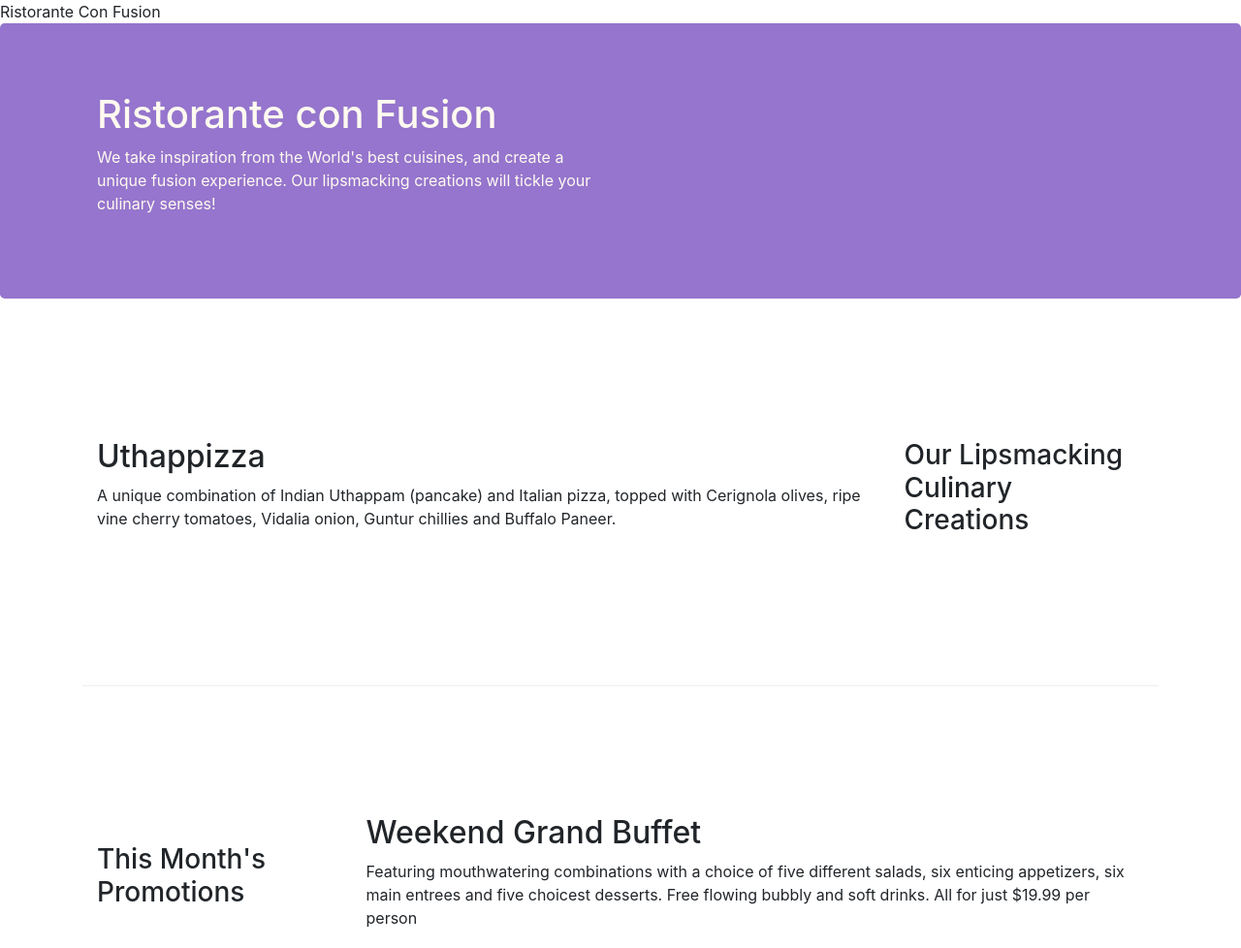
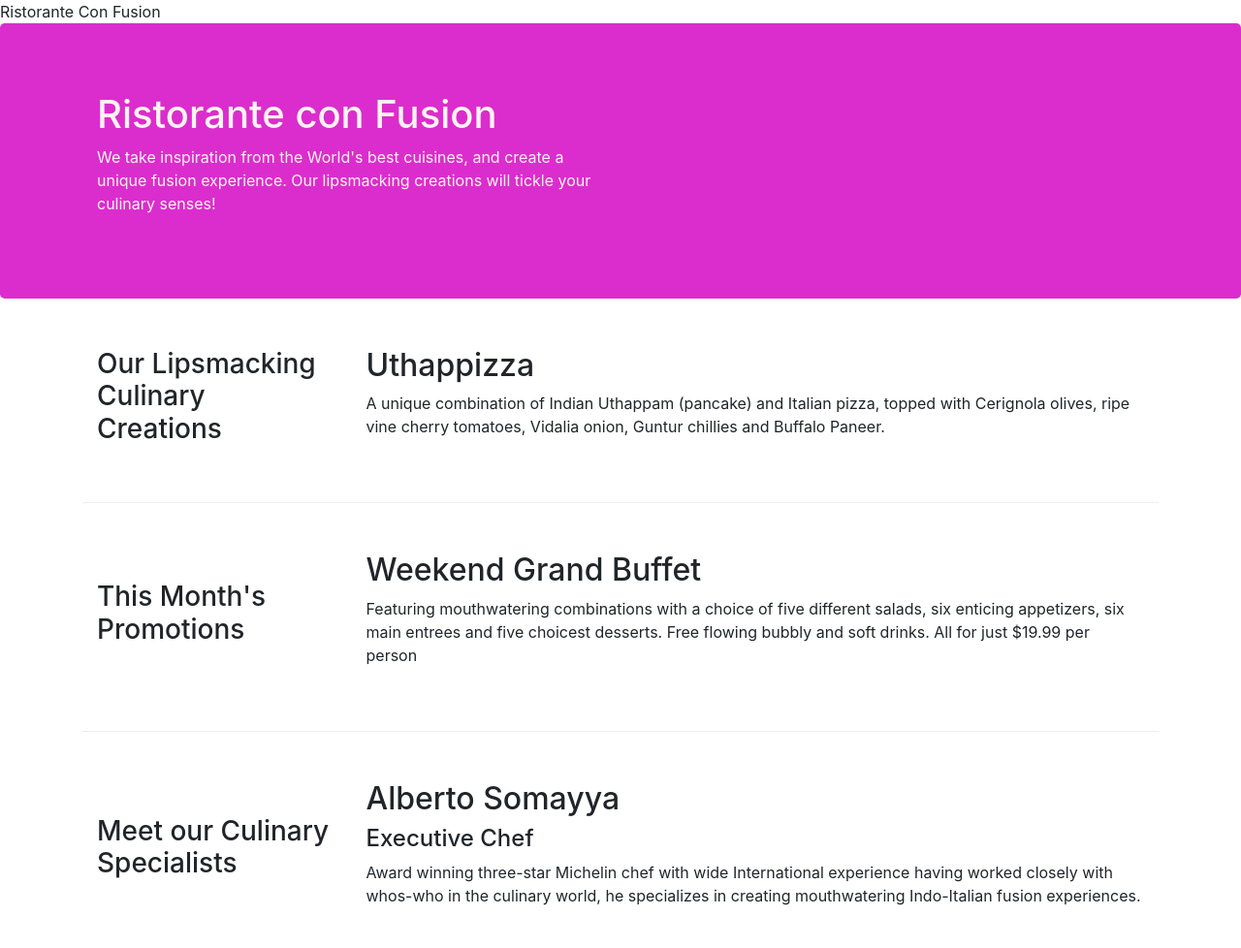
Before and after one commit to pavedwave/restaurant, a website: page index.html in a window 1280 px wide. Shown: the top 978 px of the page at 97% size. Drawn offline with nearby package versions, Linux system fonts and the light colour scheme.

Commit message:
Assignment1

```diff
--- a/css/styles.css
+++ b/css/styles.css
@@ -7,11 +7,11 @@
     margin: 0px auto;
     padding: 50px 0px 50px 0px;
     border-bottom: 1px ridge;
-    min-height: 400px;
+    min-height: 10px;
 }
 
 .footer {
-    background-color: #D1C4E9;
+    background-color: rgb(163, 61, 146);
     margin: 0px auto;
     padding: 20px 0px 20px 0px;
 }
@@ -19,8 +19,8 @@
 .jumbotron {
     padding: 70px 30px 70px 30px;
     margin: 0px auto;
-    background: #9575CD;
-    color: floralwhite
+    background: rgb(219, 45, 205);
+    color: rgb(255, 244, 240)
 }
 
 .address {
--- a/index.html
+++ b/index.html
@@ -30,10 +30,10 @@
 
     <div class="container">
         <div class="row row-content align-items-center">
-            <div class="col-12 col-sm-4 order-sm-last col-md-3">
+            <div class="col-12 col-sm-4 push-sm-last col-md-3">
                 <h3>Our Lipsmacking Culinary Creations</h3>
             </div>
-            <div class="col col-sm order-sm-first col-md">
+            <div class="col col-sm pull-sm-first col-md">
                 <h2>Uthappizza</h2>
                 <p>A unique combination of Indian Uthappam (pancake) and Italian pizza, topped with Cerignola olives, ripe vine cherry tomatoes, Vidalia onion, Guntur chillies and Buffalo Paneer.</p>
             </div>
@@ -51,10 +51,10 @@
         </div>
 
         <div class="row row-content align-items-center">
-            <div class="col-12 col-sm-4 order-sm-last col-md-3">
+            <div class="col-12 col-sm-4 flex-sm-last col-md-3">
                 <h3>Meet our Culinary Specialists</h3>
             </div>
-            <div class="col col-sm order-sm-first col-md">
+            <div class="col col-sm flex-sm-first col-md">
                 <h2>Alberto Somayya</h2>
                 <h4>Executive Chef</h4>
                 <p>Award winning three-star Michelin chef with wide International experience having worked closely with whos-who in the culinary world, he specializes in creating mouthwatering Indo-Italian fusion experiences. </p>
```
Also changed, not shown: aboutus.html (+4 -4 lines), 1 other file.
